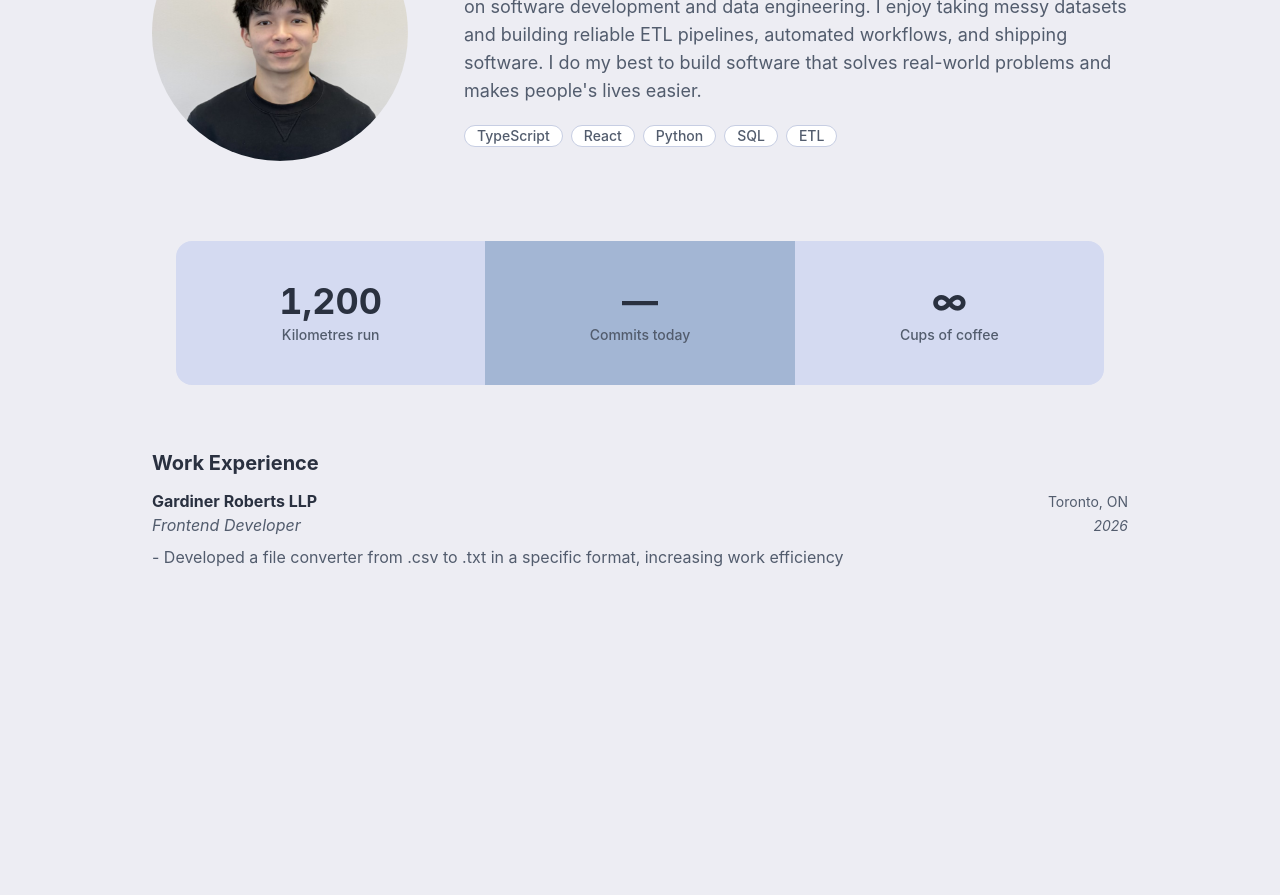
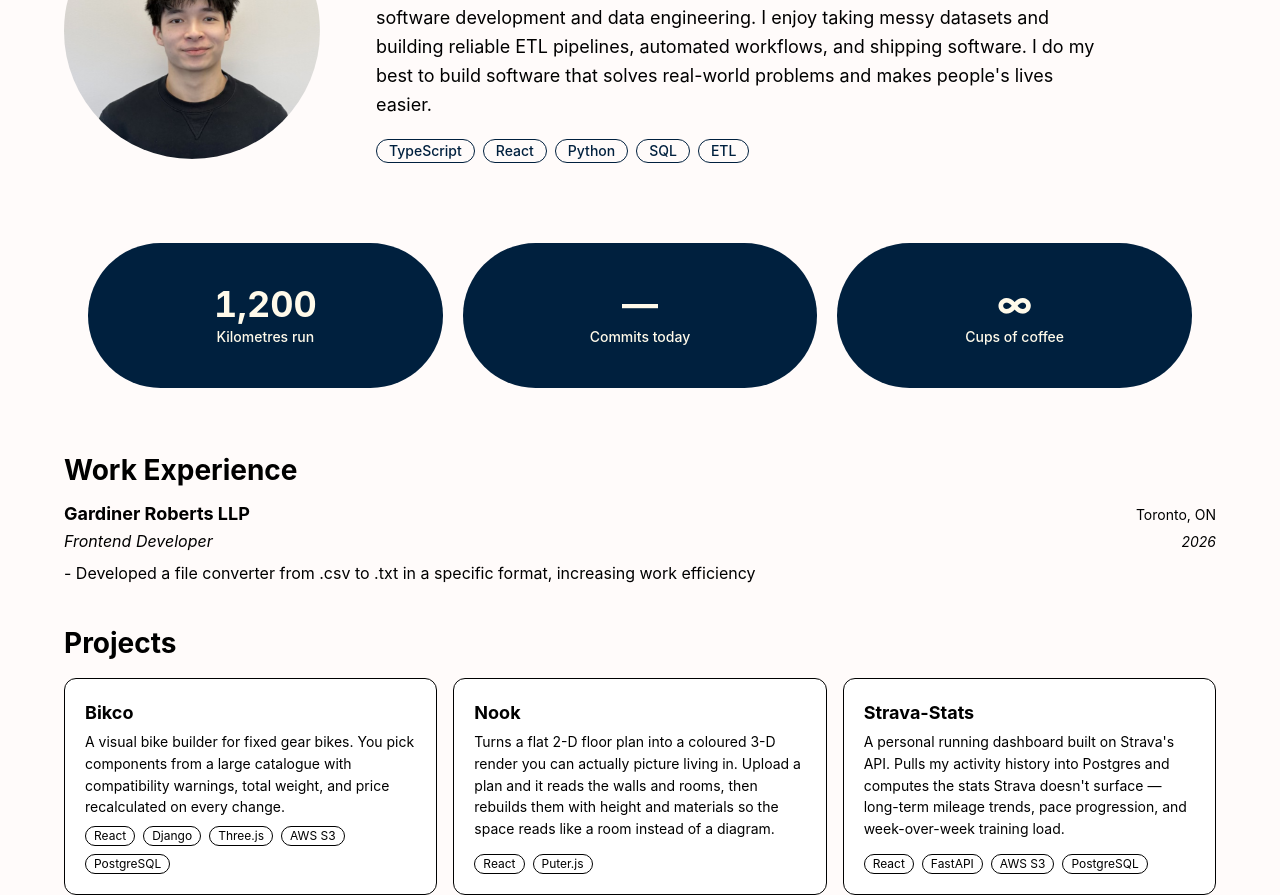
Before and after one commit to ojnny08/jonathan-li, a React (Vite) app in the folder portfolio/: page / in a window 1280 px wide. Shown: the part 240-1135 px from the top of the page. Before the commit the page ends 849 px from the top, so only its background shows below. Built offline with nearby package versions, Linux system fonts and the light colour scheme; no server answers.

Commit message:
changed colour theme and added projects

```diff
--- a/portfolio/src/components/About.tsx
+++ b/portfolio/src/components/About.tsx
@@ -21,12 +21,12 @@ function About() {
 
                 <div className="flex flex-col gap-5">
                     <div className="gap-2">
-                        <h1 className="text-4xl font-bold text-ink-strong">
+                        <h1 className="text-4xl font-bold text-ink-dark">
                             Hello, I'm {ABOUT_ME.name}
                         </h1>
                     </div>
 
-                    <p className="max-w-prose text-base text-lg">
+                    <p className="max-w-prose text-lg">
                         {ABOUT_ME.body}
                     </p>
 
@@ -34,7 +34,7 @@ function About() {
                         {ABOUT_ME.skills.map((skill) => (
                             <li
                                 key={skill}
-                                className="rounded-full border border-border bg-surface px-3 text-sm font-medium text-ink"
+                                className="rounded-full border border-border bg-background- px-3 text-sm font-medium text-ink-dark"
                             >
                                 {skill}
                             </li>
--- a/portfolio/src/components/Experience.tsx
+++ b/portfolio/src/components/Experience.tsx
@@ -9,13 +9,13 @@ const JOBS = {
 export default function Experience() {
     return (
         <section id="experience" className="my-10">
-            <h2 className="text-xl font-bold text-ink-strong">
+            <h2 className="text-2xl font-bold text-ink-strong">
                 Work Experience
             </h2>
 
             <div className="mt-3">
                 <div className="flex items-baseline justify-between gap-6">
-                    <h3 className="font-bold text-ink-strong">{JOBS.company}</h3>
+                    <h3 className="text-lg font-bold text-ink-strong">{JOBS.company}</h3>
                     <span className="text-sm text-ink">{JOBS.location}</span>
                 </div>
 
--- a/portfolio/src/components/NavBar.tsx
+++ b/portfolio/src/components/NavBar.tsx
@@ -13,7 +13,7 @@ function NavBar () {
             <nav className="shell flex items-center justify-between p-4">
                 <a
                     href="#top"
-                    className="font-semibold tracking-tight text-ink-strong transition-colors hover:text-blue-light"
+                    className="text-lg font-semibold tracking-tight text-ink-strong"
                 >
                     {NAVBAR_META.name}
                 </a>
@@ -23,7 +23,7 @@ function NavBar () {
                         <li key={href}>
                             <a
                                 href={href}
-                                className="block rounded-md px-3 py-1 text-sm text-ink transition-colors hover:bg-blue hover:text-ink-strong sm:text-base"
+                                className="block rounded-md px-3 py-1 text-sm text-ink"
                             >
                                 {label}
                             </a>
--- /dev/null
+++ b/portfolio/src/components/Projects.tsx
@@ -0,0 +1,39 @@
+
+type Projects = {
+    name: string
+    code: string
+    link: string
+    details: string
+    stack: Array<string>
+}
+const PROJECTS: Projects[] = [
+    {name: "Bikco", code: "", link: "", details: "A visual bike builder for fixed gear bikes. You pick components from a large catalogue with compatibility warnings, total weight, and price recalculated on every change.", stack: ['React', 'Django', 'Three.js', 'AWS S3', 'PostgreSQL']},
+    {name: "Nook", code: "", link: "", details: "Turns a flat 2-D floor plan into a coloured 3-D render you can actually picture living in. Upload a plan and it reads the walls and rooms, then rebuilds them with height and materials so the space reads like a room instead of a diagram.", stack: ['React', 'Puter.js']},
+    {name: "Strava-Stats", code: "", link: "", details: "A personal running dashboard built on Strava's API. Pulls my activity history into Postgres and computes the stats Strava doesn't surface — long-term mileage trends, pace progression, and week-over-week training load.", stack: ['React', 'FastAPI', 'AWS S3', 'PostgreSQL']},
+]
+export default function Projects() {
+    return (
+        <section id="projects">
+            <div className="text-2xl font-bold text-ink-strong pb-4">Projects</div>
+                <div className="grid grid-cols-1 gap-4 sm:grid-cols-3">
+                    {PROJECTS.map(({name, details, code, link, stack} ) => (
+                        <div
+                            key={name}
+                            className="flex flex-col rounded-xl border border-border bg-surface p-5">
+                            <h3 className="text-lg font-bold text-ink-strong">{name}</h3>
+                            <p className="mt-1 text-sm">{details}</p>
+                            <div className="mt-auto flex flex-wrap gap-2 pt-2" >
+                                {stack.map((tech) => (
+                                <div
+                                    key={tech}
+                                    className="text-xs border border-border rounded-2xl px-2">
+                                    {tech}
+                                </div>
+                            ))}
+                            </div>
+                        </div>
+                ))}
+                </div>
+        </section>
+    )
+}
--- a/portfolio/src/components/Stats.tsx
+++ b/portfolio/src/components/Stats.tsx
@@ -16,17 +16,15 @@ export default function Stats () {
 
     return (
         <section className="shell sm:mb-16 ">
-            <div className="grid grid-cols-1 overflow-hidden rounded-2xl sm:grid-cols-3">
-                {STATS.map(({ label, value }, index) => (
+            <div className="grid grid-cols-1 overflow-hidden gap-5  sm:grid-cols-3">
+                {STATS.map(({ label, value }) => (
                     <div
                         key={label}
-                        className={`flex flex-col items-center gap-1 px-6 py-10 ${
-                            index % 2 === 0 ? 'bg-blue' : 'bg-blue-light'
-                        }`}>
-                        <span className="text-4xl font-bold tabular-nums text-ink-strong">
+                        className={`flex flex-col rounded-full items-center px-6 py-10 bg-background-dark`}>
+                        <span className="text-3xl font-bold tabular-nums text-ink-cream">
                             {value}
                         </span>
-                        <span className="text-sm font-medium text-ink">
+                        <span className="text-sm font-medium text-ink-cream">
                             {label}
                         </span>
                     </div>
--- a/portfolio/src/index.css
+++ b/portfolio/src/index.css
@@ -1,21 +1,46 @@
 @import "tailwindcss";
 
 @theme {
-  --color-background: #EDEDF3;
+  --color-background: #FFFBFA;
+  --color-background-dark: #00203E;
+  --color-background-grey: #787878;
+
   --color-surface: #ffffff;
-  --color-border: #C7CEE3;
-  --color-blue: #D4DAF1;
-  --color-blue-light: #A3B6D4;
+  --color-border-dark: #00203E;
+  --color-border-cream: #FFFAEA;
+  --color-border-grey: #00203E;
+  --color-blue: #00203E;
+  --color-blue-light: #FFFBFA;
 
-  --color-ink: #525C6D;
-  --color-ink-strong: #2A3140;
+  --color-ink-dark: #00203E;
+  --color-ink-white: #FFFBFA;
+  --color-ink-cream: #FFFAEA;
   --color-ink-muted: #8b93a1;
+
+  /* Type scale — ~1.25 ratio. Sizes get tighter line-height as they grow,
+     because long lines need breathing room and headings don't. */
+  --text-xs: 0.75rem;      /* 12px — stack pills */
+  --text-xs--line-height: 1.5;
+  --text-sm: 0.875rem;     /* 14px — meta, dates, card copy */
+  --text-sm--line-height: 1.55;
+  --text-base: 1rem;       /* 16px — default body */
+  --text-base--line-height: 1.65;
+  --text-lg: 1.125rem;     /* 18px — card titles, About paragraph */
+  --text-lg--line-height: 1.6;
+  --text-xl: 1.375rem;     /* 22px */
+  --text-xl--line-height: 1.4;
+  --text-2xl: 1.75rem;     /* 28px — section headings */
+  --text-2xl--line-height: 1.3;
+  --text-3xl: 2.25rem;     /* 36px — stat numbers */
+  --text-3xl--line-height: 1.2;
+  --text-4xl: 3rem;        /* 48px — your name, once per page */
+  --text-4xl--line-height: 1.1;
 }
 
 /* Shared page gutter: one place to change the site's content width */
 @utility shell {
   margin-inline: auto;
-  max-width: 64rem;
+  max-width: 75rem;
   padding-inline: 1.5rem;
 }
 
--- a/portfolio/src/pages/Home.tsx
+++ b/portfolio/src/pages/Home.tsx
@@ -1,6 +1,7 @@
 import About from '../components/About'
 import Experience from '../components/Experience'
 import NavBar from '../components/NavBar'
+import Projects from '../components/Projects'
 import Stats from '../components/Stats'
 
 export const Home = () => {
@@ -11,6 +12,7 @@ export const Home = () => {
             <About />
             <Stats />
             <Experience />
+            <Projects />
         </main>
     </div>
   )
```
